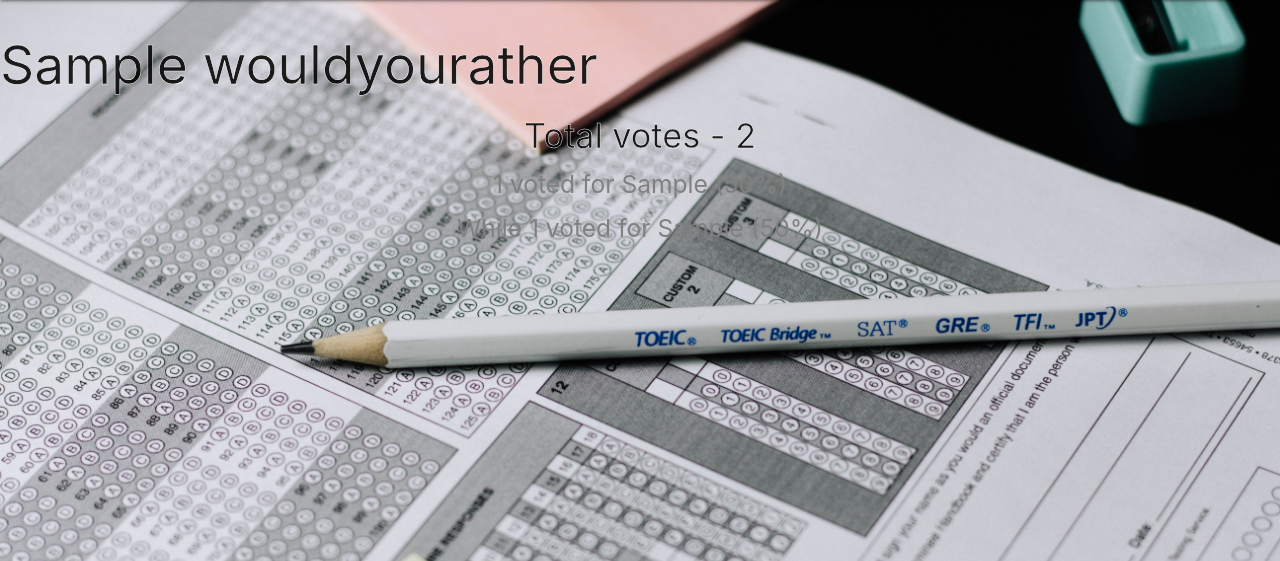
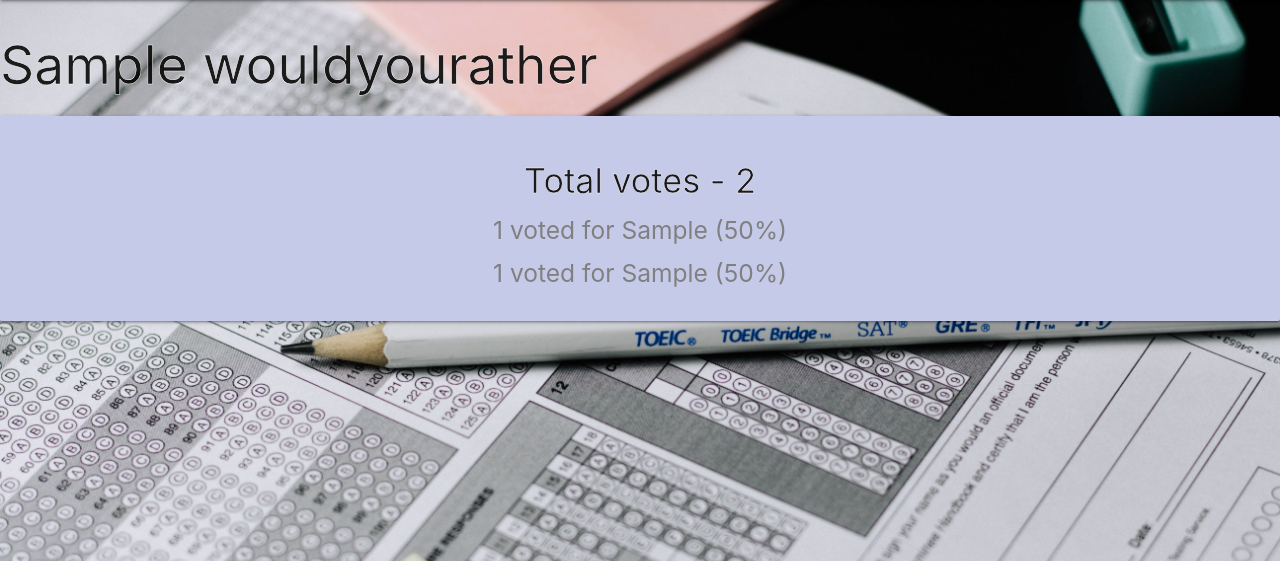
Before and after one commit to berninup/wouldyourather, a Django app: page /questions/1/results in a window 1280 px wide. Shown: the part 64-625 px from the top of the page. Run offline with Django 4.2, Linux system fonts and the light colour scheme; tables that the repository leaves empty hold one stand-in row (values such as "Sample post").

Commit message:
style formatting

```diff
--- a/main_app/templates/questions/detail.html
+++ b/main_app/templates/questions/detail.html
@@ -5,6 +5,8 @@
 <form class = 'center' action="{% url 'vote' question.id %}" method="post">
     {% csrf_token %}
     <!-- <hr /> -->
+
+    <div class="card-panel indigo lighten-4">
     <p>
         <label>
           <input name="group1" type="radio" id='choice1' value='choice1'/>
@@ -18,7 +20,7 @@
           <span>{{question.option_two}}</span>
         </label>
     </p>
-
+    </div>
 
 
     <input type="submit" class='btn' value="vote">
--- a/main_app/templates/questions/results.html
+++ b/main_app/templates/questions/results.html
@@ -3,13 +3,14 @@
 <h2>{{question.question}}</h2>
 
 <div class="center">
-<h4>Total votes - {{total}}</h4>
 
 
+<div class="card-panel indigo lighten-4">
+    <h4>Total votes - {{total}}</h4>
 <h5>{{question.option_one_count}} voted for {{question.option_one}} ({{option_one_percent}}%)</h5>
 
-<h5>While {{question.option_two_count}} voted for {{question.option_two}} ({{option_two_percent}}%)</h5>
-
+<h5>{{question.option_two_count}} voted for {{question.option_two}} ({{option_two_percent}}%)</h5>
+</div>
 </div>
 
 
```
